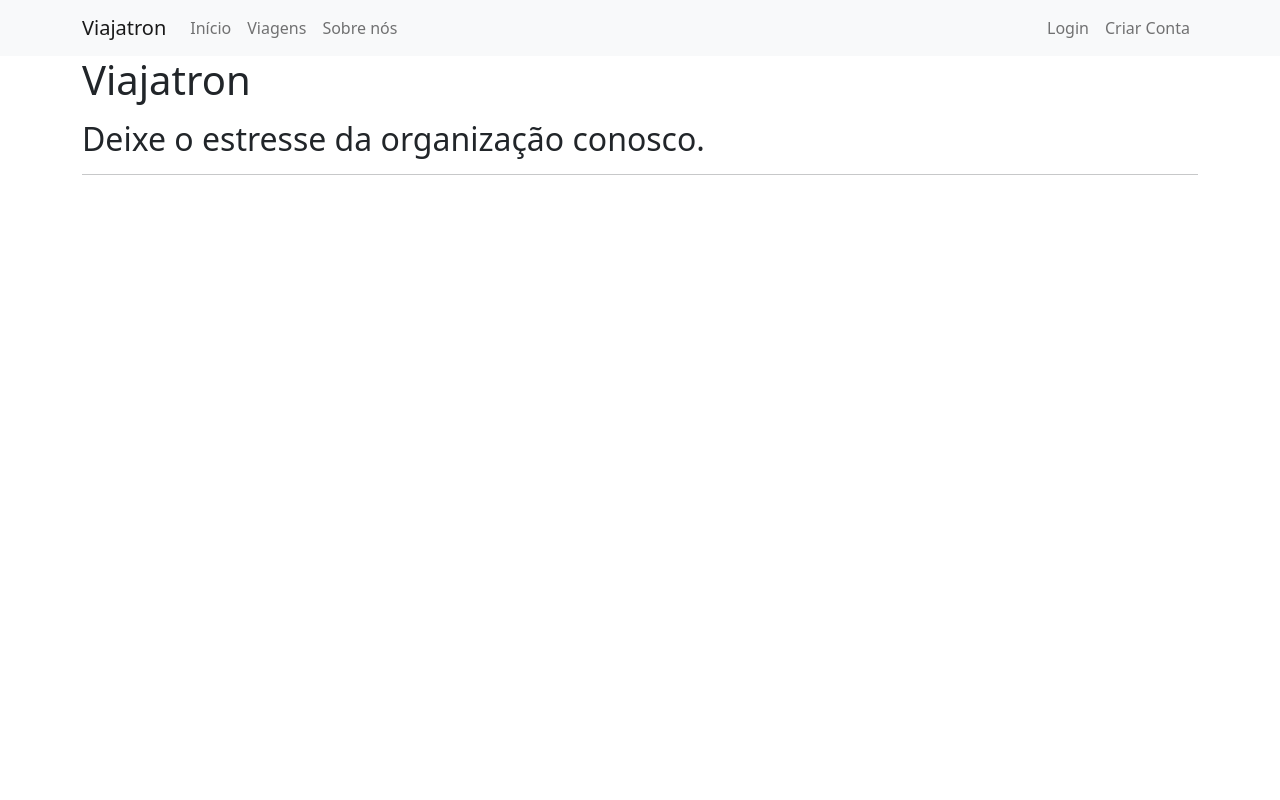
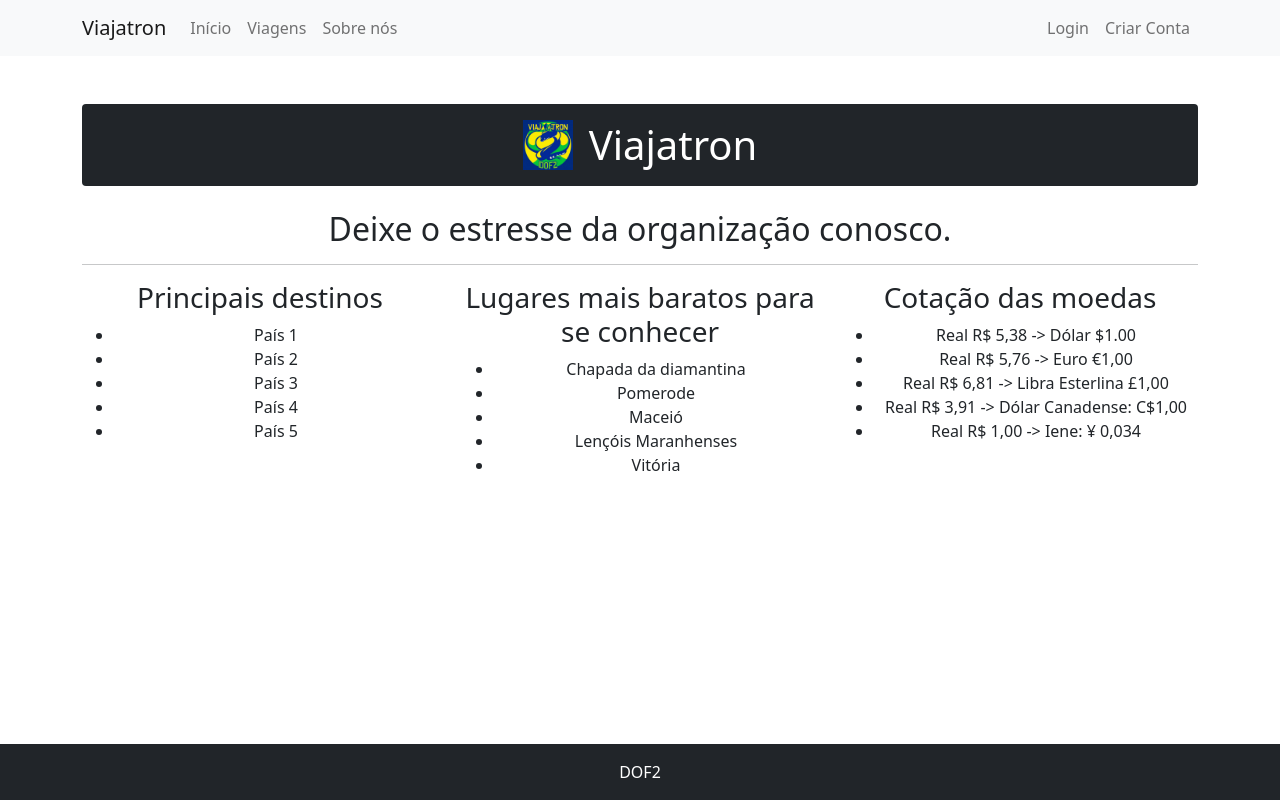
Before and after one commit to DaviLuizCL/viagenspython, a Flask app: page / in a window 1280 px wide. Run offline with Flask 3, Linux system fonts and the light colour scheme.

Commit message:
Tentando deixar a home menos feia meu Deus do céu

```diff
--- a/estudoboladao/templates/home.html
+++ b/estudoboladao/templates/home.html
@@ -1,13 +1,62 @@
 {% extends 'base.html' %}
 
+{% block body %}
+<div class="container text-center mt-5">
+    <header class="d-flex align-items-center justify-content-center mb-4 p-3 bg-dark text-white rounded">
+        <img src="/static/logo.jpeg" alt="Logo" class="me-3" style="height: 50px;">
+        <h1 class="m-0">Viajatron</h1>
+    </header>
+    <h2 class="text-black">Deixe o estresse da organização conosco.</h2>
+    <hr>
+    <div class="row">
+        <div class="col-md-4">
+            <h3>Principais destinos</h3>
+            <ul>
+                <li>País 1</li>
+                <li>País 2</li>
+                <li>País 3</li>
+                <li>País 4</li>
+                <li>País 5</li>
+            </ul>
+        </div>
+        <div class="col-md-4">
+            <h3>Lugares mais baratos para se conhecer</h3>
+            <ul>
+                <li>Chapada da diamantina</li>
+                <li>Pomerode</li>
+                <li>Maceió</li>
+                <li>Lençóis Maranhenses</li>
+                <li>Vitória</li>
+            </ul>
+        </div>
+        <div class="col-md-4">
+            <h3>Cotação das moedas</h3>
+            <ul>
+                <li>Real R$ 5,38 -> Dólar $1.00</li>
+                <li>Real R$ 5,76 -> Euro €1,00</li>
+                <li>Real R$ 6,81 -> Libra Esterlina £1,00</li>
+                <li>Real R$ 3,91 -> Dólar Canadense: C$1,00</li>
+                <li>Real R$ 1,00 -> Iene: ¥ 0,034</li>
+            </ul>
+        </div>
+    </div>
+</div>
 
-{% block body %}
+<footer class="footer bg-dark text-white text-center py-3 fixed-bottom">
+    <p class="m-0">DOF2</p>
+</footer>
+{% endblock %}
 
-        <div class="container">
-            <h1>Viajatron</h1><p></p>
-            <h2>Deixe o estresse da organização conosco.</h2>
-            <hr>
-
-        </div>
-
+{% block extra_styles %}
+<style>
+    h1 {
+        color: #008000; /* Verde */
+    }
+    h2 {
+        color: #661d1d; /* Preto */
+    }
+    .header, .footer {
+        background-color: #02a002; /* Verde escuro */
+    }
+</style>
 {% endblock %}
```
Also changed, not shown: estudoboladao/static/logo.jpeg (added), 1 other file.
